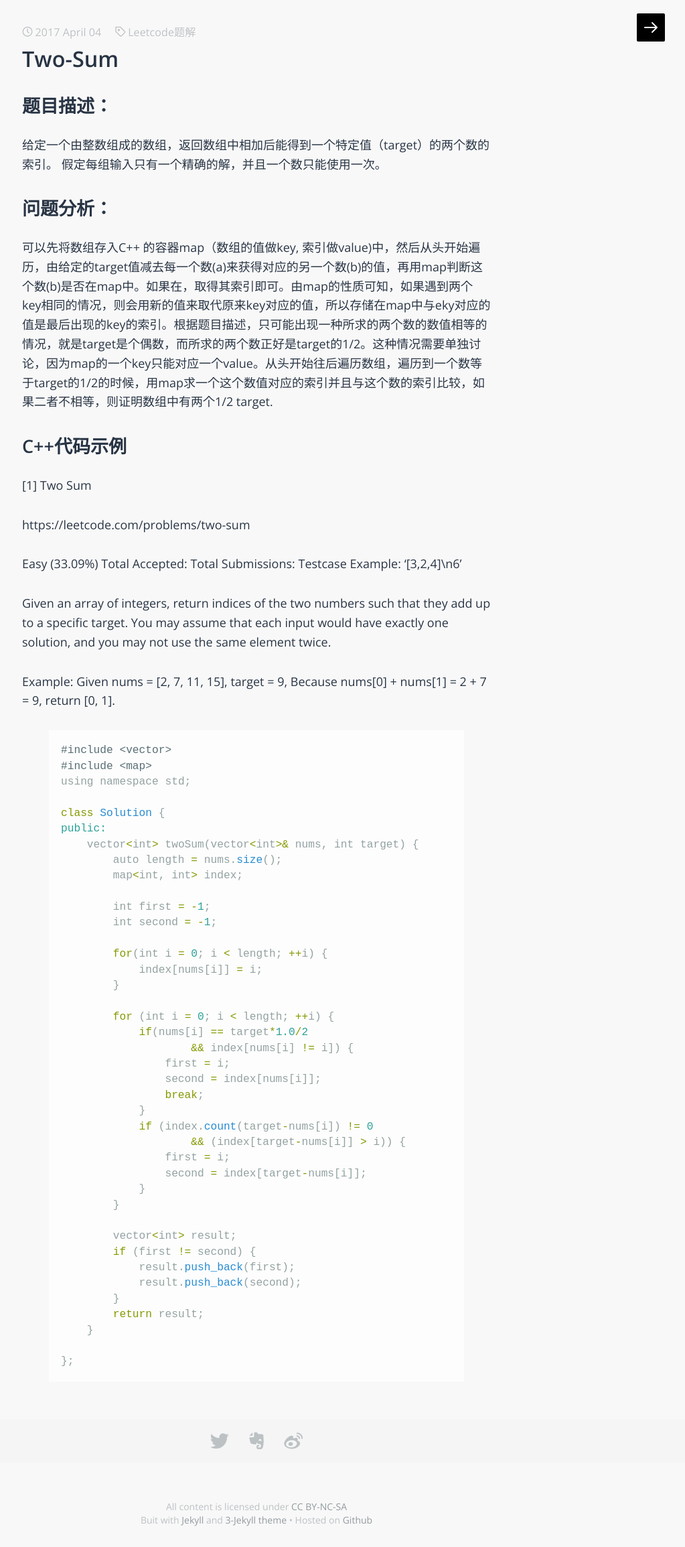
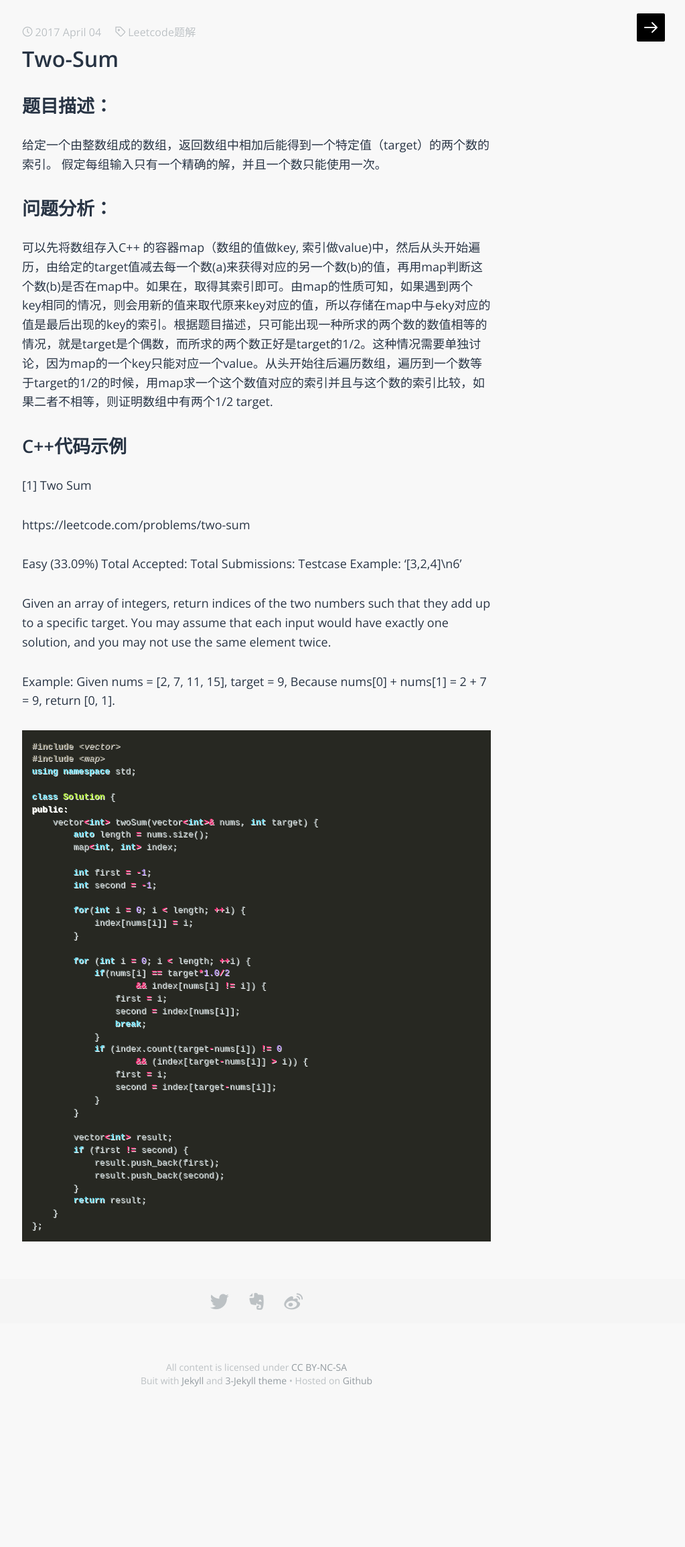
Before and after one commit to fankunpeng/fankunpeng.github.io, a Jekyll site: the page built from _posts/2017-04-04-two_sum.markdown, in a window 1280 px wide. Shown: the whole page at 67% size, without its empty margins (257-1280 px from the left). Built offline with Jekyll 4.4.1, drawn with Linux system fonts in a browser that asks for light colours; some web fonts are replaced.

Commit message:
代码高亮

````diff
--- a/_config.yml
+++ b/_config.yml
@@ -32,10 +32,9 @@ github: fankunpeng
 
 # Build settings
 markdown: kramdown
-#highlighter: pygments
-highlighter: rouge
+kramdown:
+    input: GFM
+    syntax_highlighter: rouge
 excerpt_separator: ""
 sass:
   style: compressed
-gems:
-  - jekyll-sitemap
--- a/_includes/head.html
+++ b/_includes/head.html
@@ -13,4 +13,6 @@
   <link rel="alternate" type="application/rss+xml" title="{{ site.title }}" href="{{ "/feed.xml" | prepend: site.baseurl | prepend: site.url }}" />
 
   <script src="{{ "/assets/js/prefixfree.js" | prepend: site.baseurl }}"></script>
+  <link rel="stylesheet" href="/assets/css/syntax.css">
+  <!--<link rel="stylesheet" href="/assets/css/syntax.css"> -->
 </head>
--- a/_posts/2017-04-04-two_sum.markdown
+++ b/_posts/2017-04-04-two_sum.markdown
@@ -28,7 +28,7 @@ tags: Leetcode题解
   Because nums[0] + nums[1] = 2 + 7 = 9,
   return [0, 1].
 
-{% highlight ruby %}
+```cpp
 #include <vector>
 #include <map>
 using namespace std;
@@ -67,7 +67,5 @@ public:
         }
         return result;
     }
-
 };
-
-{% endhighlight %}
+```
--- /dev/null
+++ b/assets/css/syntax.css
@@ -0,0 +1,217 @@
+.highlight table td { padding: 5px; }
+.highlight table pre { margin: 0; }
+.highlight .c, .highlight .ch, .highlight .cd, .highlight .cpf {
+  color: #75715e;
+  font-style: italic;
+}
+.highlight .cm {
+  color: #75715e;
+  font-style: italic;
+}
+.highlight .c1 {
+  color: #75715e;
+  font-style: italic;
+}
+.highlight .cp {
+  color: #75715e;
+  font-weight: bold;
+}
+.highlight .cs {
+  color: #75715e;
+  font-weight: bold;
+  font-style: italic;
+}
+.highlight .err {
+  color: #960050;
+  background-color: #1e0010;
+}
+.highlight .gi {
+  color: #ffffff;
+  background-color: #324932;
+}
+.highlight .gd {
+  color: #ffffff;
+  background-color: #493131;
+}
+.highlight .ge {
+  color: #000000;
+  font-style: italic;
+}
+.highlight .gr {
+  color: #aa0000;
+}
+.highlight .gt {
+  color: #aa0000;
+}
+.highlight .gh {
+  color: #999999;
+}
+.highlight .go {
+  color: #888888;
+}
+.highlight .gp {
+  color: #555555;
+}
+.highlight .gs {
+  font-weight: bold;
+}
+.highlight .gu {
+  color: #aaaaaa;
+}
+.highlight .k, .highlight .kv {
+  color: #66d9ef;
+  font-weight: bold;
+}
+.highlight .kc {
+  color: #66d9ef;
+  font-weight: bold;
+}
+.highlight .kd {
+  color: #66d9ef;
+  font-weight: bold;
+}
+.highlight .kp {
+  color: #66d9ef;
+  font-weight: bold;
+}
+.highlight .kr {
+  color: #66d9ef;
+  font-weight: bold;
+}
+.highlight .kt {
+  color: #66d9ef;
+  font-weight: bold;
+}
+.highlight .kn {
+  color: #f92672;
+  font-weight: bold;
+}
+.highlight .ow {
+  color: #f92672;
+  font-weight: bold;
+}
+.highlight .o {
+  color: #f92672;
+  font-weight: bold;
+}
+.highlight .mf {
+  color: #ae81ff;
+}
+.highlight .mh {
+  color: #ae81ff;
+}
+.highlight .il {
+  color: #ae81ff;
+}
+.highlight .mi {
+  color: #ae81ff;
+}
+.highlight .mo {
+  color: #ae81ff;
+}
+.highlight .m, .highlight .mb, .highlight .mx {
+  color: #ae81ff;
+}
+.highlight .se {
+  color: #ae81ff;
+}
+.highlight .sa {
+  color: #66d9ef;
+  font-weight: bold;
+}
+.highlight .sb {
+  color: #e6db74;
+}
+.highlight .sc {
+  color: #e6db74;
+}
+.highlight .sd {
+  color: #e6db74;
+}
+.highlight .s2 {
+  color: #e6db74;
+}
+.highlight .sh {
+  color: #e6db74;
+}
+.highlight .si {
+  color: #e6db74;
+}
+.highlight .sx {
+  color: #e6db74;
+}
+.highlight .sr {
+  color: #e6db74;
+}
+.highlight .s1 {
+  color: #e6db74;
+}
+.highlight .ss {
+  color: #e6db74;
+}
+.highlight .s, .highlight .dl {
+  color: #e6db74;
+}
+.highlight .na {
+  color: #a6e22e;
+}
+.highlight .nc {
+  color: #a6e22e;
+  font-weight: bold;
+}
+.highlight .nd {
+  color: #a6e22e;
+  font-weight: bold;
+}
+.highlight .ne {
+  color: #a6e22e;
+  font-weight: bold;
+}
+.highlight .nf, .highlight .fm {
+  color: #a6e22e;
+  font-weight: bold;
+}
+.highlight .no {
+  color: #66d9ef;
+}
+.highlight .bp {
+  color: #f8f8f2;
+}
+.highlight .nb {
+  color: #f8f8f2;
+}
+.highlight .ni {
+  color: #f8f8f2;
+}
+.highlight .nn {
+  color: #f8f8f2;
+}
+.highlight .vc {
+  color: #f8f8f2;
+}
+.highlight .vg {
+  color: #f8f8f2;
+}
+.highlight .vi {
+  color: #f8f8f2;
+}
+.highlight .nv, .highlight .vm {
+  color: #f8f8f2;
+}
+.highlight .w {
+  color: #f8f8f2;
+}
+.highlight .nl {
+  color: #f8f8f2;
+  font-weight: bold;
+}
+.highlight .nt {
+  color: #f92672;
+}
+.highlight {
+  color: #f8f8f2;
+  background-color: #49483e;
+}
+
+pre[class='highlight'] {background-color:#272822;}
+pre[class='highlight'] {font-size: 0.8em;}
````
Also changed, not shown: Gemfile (added, +17 -0 lines), Gemfile.lock (added), 8 other files.
